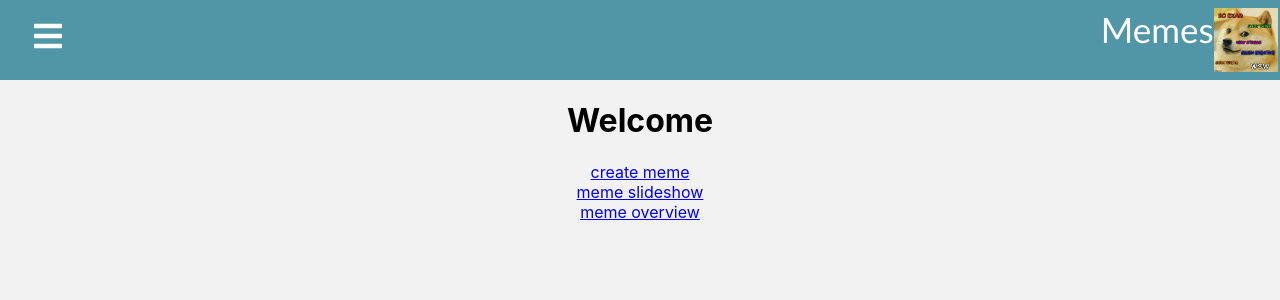
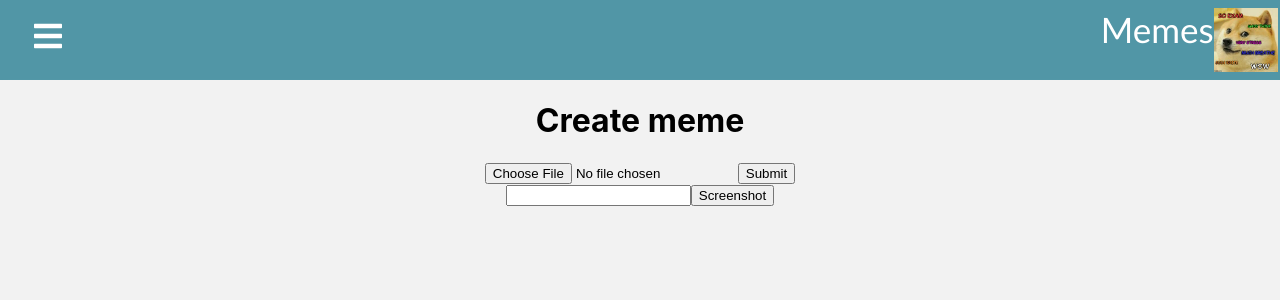
Before and after one commit to fkropfhamer/omm-client, a React (Create React App) app: page /meme/create in a window 1280 px wide. Shown: the top 300 px of the page. Built offline with nearby package versions, Linux system fonts and the light colour scheme.

Commit message:
refactored routes

```diff
--- a/src/App.tsx
+++ b/src/App.tsx
@@ -19,12 +19,12 @@ function App() {
     <Router>
       <Navbar/>
       <Switch>
-        <Route path="/create-meme" render={(props) => <CreateMeme {...props} />}/>
-        <Route path="/meme-slideshow"><MemeSlideShow/></Route>
-        <Route path="/meme-overview"><MemeOverview/></Route>
-        <Route path="/edit-meme/:id" render={(props) => <EditMeme {...props}/>}/>
-        <Route path="/show-meme/:id" render={(props) => <ShowMeme {...props}/>}/>
-        <Route path="/show-template/:id" render={(props) => <ShowTemplate {...props} />} />
+        <Route path="/meme/create" render={(props) => <CreateMeme {...props} />}/>
+        <Route path="/meme/slideshow"><MemeSlideShow/></Route>
+        <Route path="/meme/overview"><MemeOverview/></Route>
+        <Route path="/meme/edit/:id" render={(props) => <EditMeme {...props}/>}/>
+        <Route path="/meme/show/:id" render={(props) => <ShowMeme {...props}/>}/>
+        <Route path="/template/show/:id" render={(props) => <ShowTemplate {...props} />} />
         <Route path="/">
           <Home/>
         </Route>
--- a/src/components/CreateMeme.tsx
+++ b/src/components/CreateMeme.tsx
@@ -32,7 +32,7 @@ export default class CreateMeme extends React.Component<RouteComponentProps, Sta
         .then(res => res.json())
         .then(json => {
             console.log(json);
-            this.props.history.push('/edit-meme/' + json.data.id)
+            this.props.history.push('/meme/edit/' + json.data.id)
         })
         .catch(err => console.log(err));
     }
@@ -50,7 +50,7 @@ export default class CreateMeme extends React.Component<RouteComponentProps, Sta
         .then(res => res.json())
         .then(json => {
             console.log(json);
-            this.props.history.push('/edit-meme/' + json.data.id)
+            this.props.history.push('/meme/edit/' + json.data.id)
         })
         .catch(err => console.log(err));
     }
--- a/src/components/EditMeme.tsx
+++ b/src/components/EditMeme.tsx
@@ -119,7 +119,7 @@ export default class EditMeme extends React.Component<RouteComponentProps<RouteP
 
         console.log(json)
 
-        this.props.history.push('/show-meme/' + json.data.id)
+        this.props.history.push('/meme/show/' + json.data.id)
     }
 
     private downloadPNG(filename = 'canvas.png') {
--- a/src/components/Home.tsx
+++ b/src/components/Home.tsx
@@ -5,9 +5,9 @@ export default function Home() {
     return (
         <div className="displayWindow">
             <h1>Welcome</h1>
-            <Link to="/create-meme">create meme</Link><br />
-            <Link to="/meme-slideshow">meme slideshow</Link><br />
-            <Link to="/meme-overview">meme overview</Link><br />
+            <Link to="/meme/create">create meme</Link><br />
+            <Link to="/meme/slideshow">meme slideshow</Link><br />
+            <Link to="/meme/overview">meme overview</Link><br />
         </div>
     )
 }
--- a/src/components/Template.tsx
+++ b/src/components/Template.tsx
@@ -37,6 +37,6 @@ export default function Template(props: Props) {
         <button onClick={()=> {
             download(url, 'template-' + id + '.png');
         }}>download</button>
-        <Link to={'/edit-meme/' + id}>create Meme from this template.</Link>
+        <Link to={'/meme/edit/' + id}>create Meme from this template.</Link>
     </div>
 }
--- a/src/js/SidebarData.js
+++ b/src/js/SidebarData.js
@@ -13,13 +13,13 @@ export const SidebarData = [
     },
     {
         title: 'Slideshow',
-        path: '/meme-slideshow',
+        path: '/meme/slideshow',
         icon: <IoIcons.IoIosPaper/>,
         cName: 'nav-text'
     },
     {
         title: 'Overview',
-        path: '/meme-overview',
+        path: '/meme/overview',
         icon: <BsIcons.BsFillLayersFill/>,
         cName: 'nav-text'
     },
```
